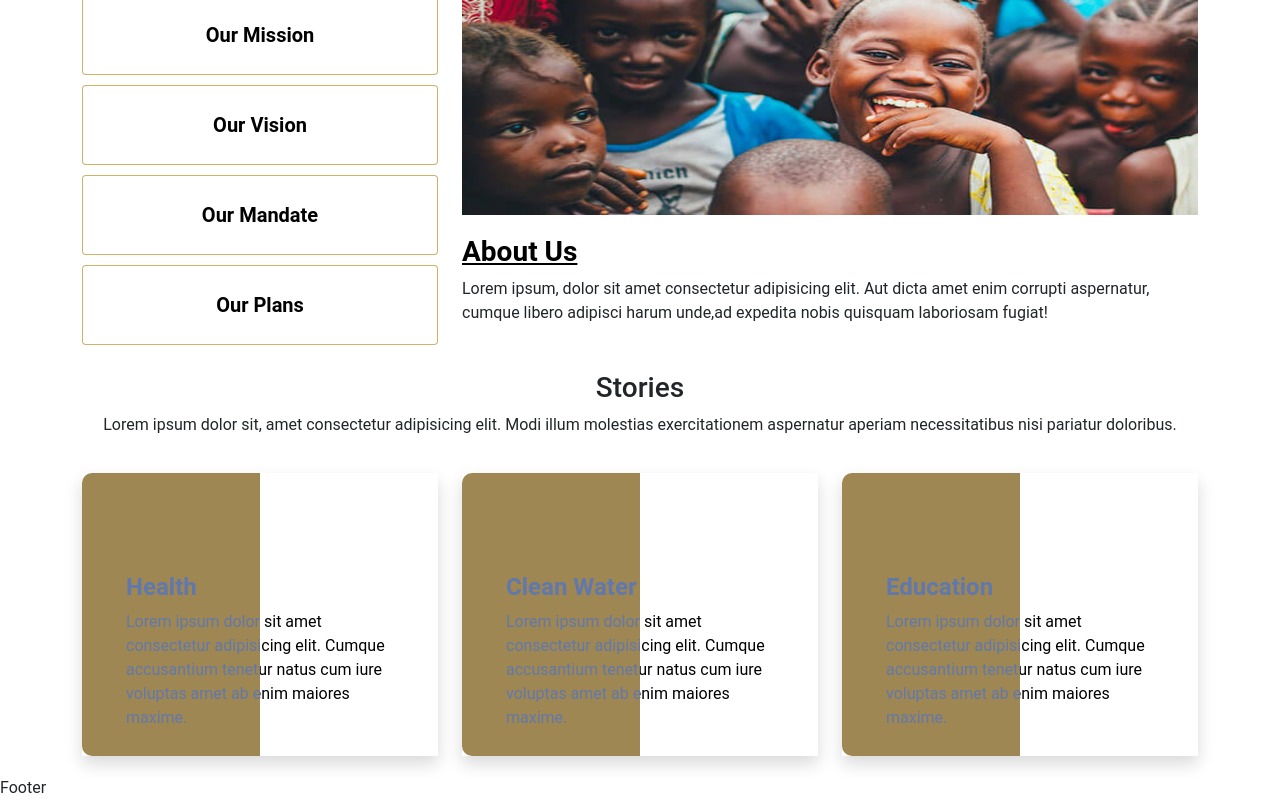
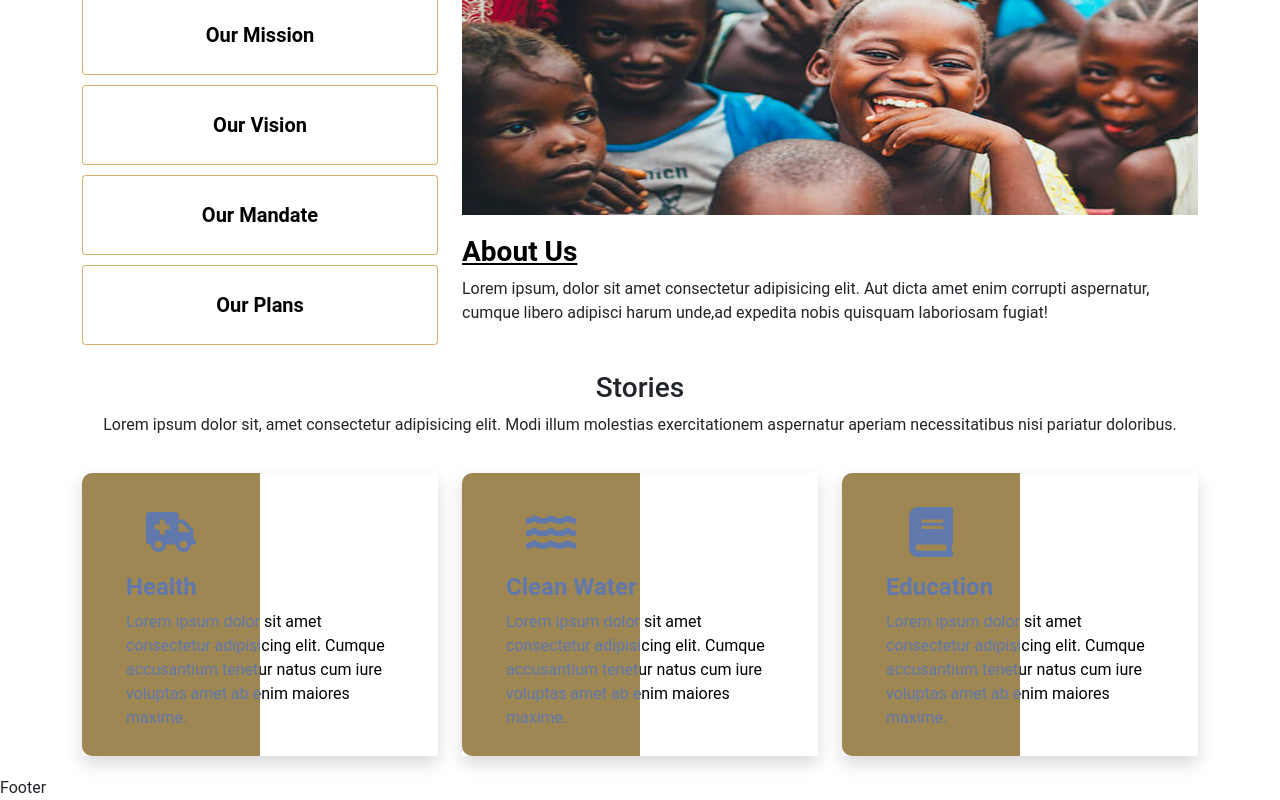
Before and after one commit to zeredogo/krypto-zone-charity, a React (Create React App) app: page / in a window 1280 px wide. Shown: the part 1159-1959 px from the top of the page. Built offline with nearby package versions, Linux system fonts and the light colour scheme.

Commit message:
updating commit

```diff
--- a/src/App.css
+++ b/src/App.css
@@ -202,7 +202,7 @@ body {
     text-align: center;
     line-height: 90px;
 }
-.story-icon i{
+.story-icon div{
     font-size: 50px;
     color: #fff;
     mix-blend-mode: difference;
```
